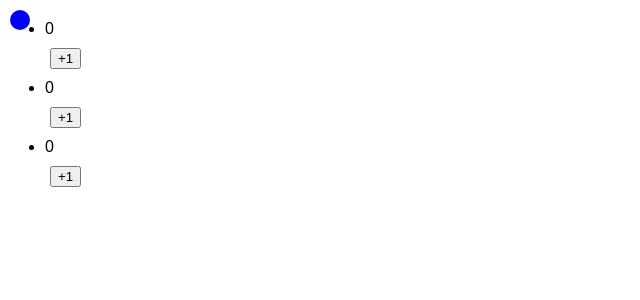
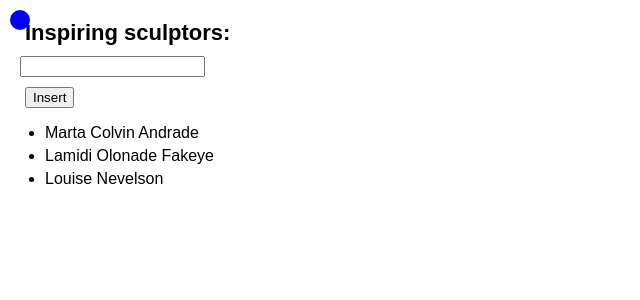
Before and after one commit to mich-deg/learn-react, a React (Vite) app: page / in a window 1280 px wide. Shown: the top 300 px of the page, without its empty margins (0-640 px from the left). Built offline with nearby package versions, Linux system fonts and the light colour scheme.

Commit message:
Inserting into an array

```diff
--- a/src/App.jsx
+++ b/src/App.jsx
@@ -4,7 +4,8 @@
 // import List from "./component/List";
 // import List2 from "./component/List2";
 // import ShapeEditor from "./component/ShapeEditor";
-import CounterList from "./component/CounterList";
+// import CounterList from "./component/CounterList";
+import List3 from "./component/List3";
 
 const App = () => {
   const [position, setPosition] = useState({
@@ -42,7 +43,8 @@
       {/* <List />
       <List2 /> */}
       {/* <ShapeEditor /> */}
-      <CounterList />
+      {/* <CounterList /> */}
+      <List3 />
     </div>
   );
 };
--- /dev/null
+++ b/src/component/List3.jsx
@@ -0,0 +1,47 @@
+import React, {useState} from "react"
+
+let nextId = 3;
+const initialArtists = [
+  { id: 0, name: 'Marta Colvin Andrade' },
+  { id: 1, name: 'Lamidi Olonade Fakeye'},
+  { id: 2, name: 'Louise Nevelson'},
+];
+
+const List3 = () => {
+    const [name, setName] = useState('')
+    const [artists, setArtists] = useState(initialArtists)
+
+    function handleClick(){
+        const insertAt = 1
+        const nextArtists = [
+            ...artists.slice(0, insertAt),
+            {
+                id: nextId++, name: name
+            },
+            ...artists.slice(insertAt)
+        ]
+        setArtists(nextArtists)
+        setName('')
+    }
+
+    return <div>
+        <h1>
+            Inspiring  sculptors:
+        </h1>
+        <input value={name} onChange={e => setName(e.target.value)} />
+        <button onClick={handleClick}>
+            Insert
+        </button>
+        <ul>
+            {
+                artists.map(artist => (
+                    <li key={artist.id}>
+                        {artist.name}
+                    </li>
+                ))
+            }
+        </ul>
+    </div>
+}
+
+export default List3
```
Also changed, not shown: src/component/CounterList.jsx (+16 -12 lines), src/styles.css (line endings or trailing spaces).
